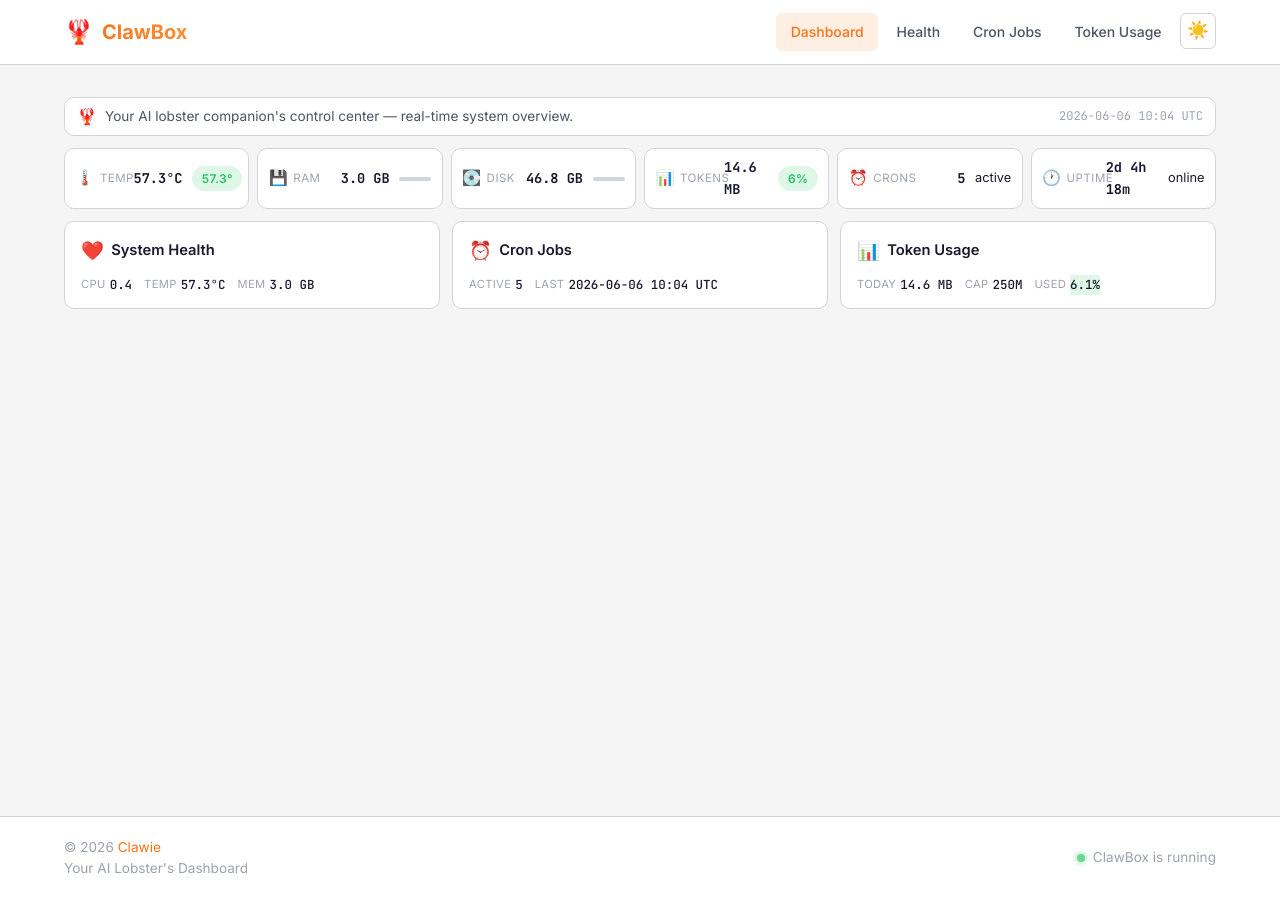
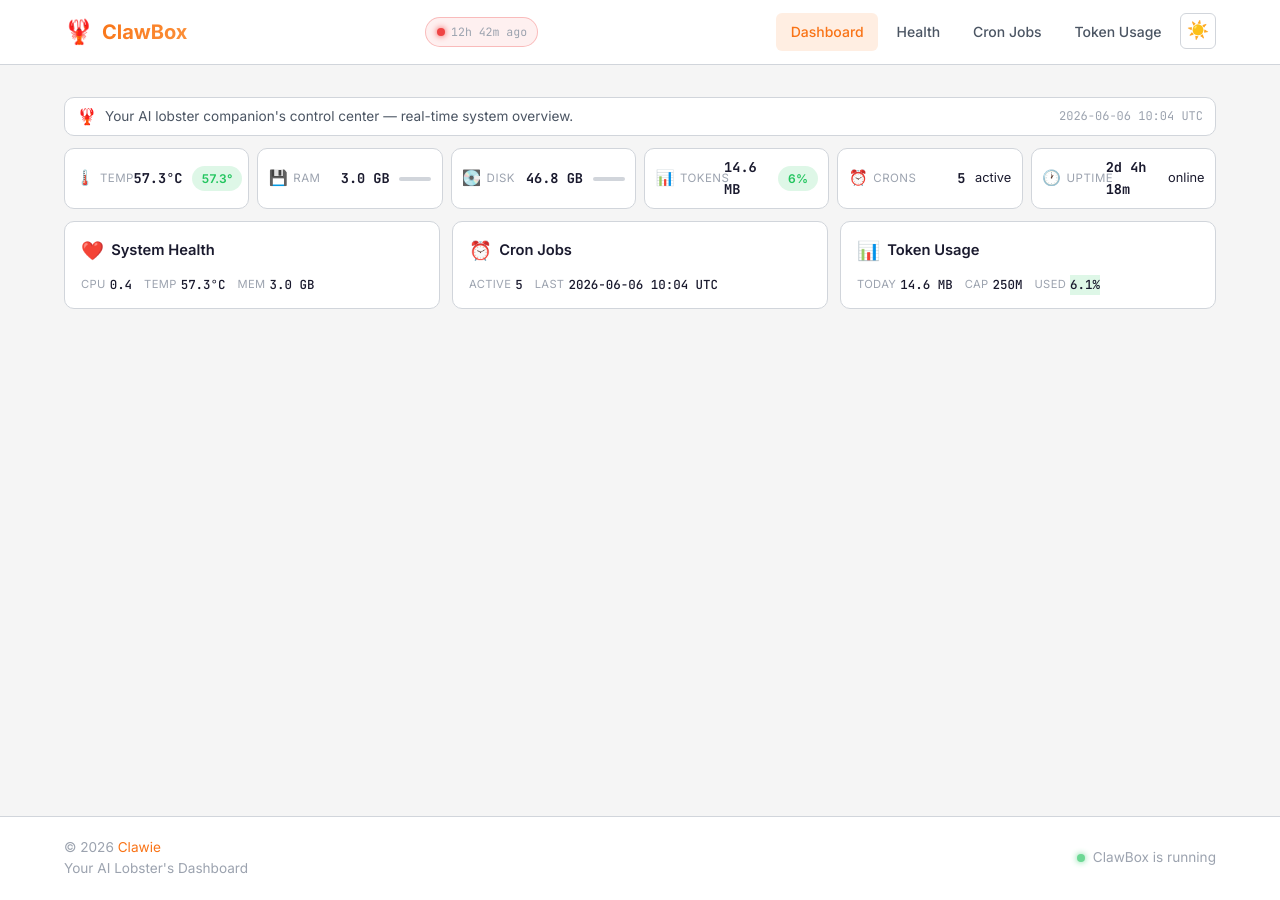
Before and after one commit to pvyver/ClawBox, a Jekyll site: the page built from index.md, in a window 1280 px wide. Built offline with Jekyll 4.4.1, drawn with Linux system fonts in a browser that asks for light colours.

Commit message:
feat: dashboard live status indicator with data freshness badge (#25) (#30)
Co-authored-by: yalexx <yanko@idrobots.com>

```diff
--- a/_includes/head.html
+++ b/_includes/head.html
@@ -9,3 +9,4 @@
 <link href="https://fonts.googleapis.com/css2?family=JetBrains+Mono:wght@400;500;700&family=Inter:wght@400;500;600;700&display=swap" rel="stylesheet">
 {% seo %}
 {% feed_meta %}
+<meta id="data-last-updated" data-iso="{{ site.data.site.last_updated | default: '' }}">
--- a/_includes/header.html
+++ b/_includes/header.html
@@ -5,6 +5,10 @@
         <span class="logo-icon">🦞</span>
         <span class="logo-text">{{ site.title }}</span>
       </a>
+      <div id="freshness-badge" class="freshness-badge" title="Data freshness">
+        <span class="freshness-dot"></span>
+        <span class="freshness-text"><span id="freshness-label">Checking...</span></span>
+      </div>
       <nav class="site-nav" aria-label="Main navigation">
         <button class="nav-toggle" aria-label="Toggle navigation">
           <span></span><span></span><span></span>
--- a/assets/css/style.css
+++ b/assets/css/style.css
@@ -117,8 +117,17 @@ img { max-width: 100%; height: auto; }
 .header-inner {
   display: flex;
   align-items: center;
-  justify-content: space-between;
+  justify-content: flex-start;
+  gap: 0.75rem;
   height: 64px;
+}
+
+.header-inner .site-logo {
+  margin-right: auto;
+}
+
+.header-inner .site-nav {
+  margin-left: auto;
 }
 
 .site-logo {
@@ -526,6 +535,82 @@ img { max-width: 100%; height: auto; }
 
 /* ═══ Responsive ═══ */
 
+/* ═══ Freshness indicator ═══ */
+
+.freshness-badge {
+  display: flex;
+  align-items: center;
+  gap: 0.4rem;
+  padding: 0.3rem 0.65rem;
+  border-radius: 999px;
+  font-size: 0.72rem;
+  font-family: var(--font-mono);
+  white-space: nowrap;
+  transition: background var(--transition), border-color var(--transition);
+  border: 1px solid var(--border);
+  background: var(--bg-card);
+}
+
+.freshness-dot {
+  width: 8px;
+  height: 8px;
+  border-radius: 50%;
+  flex-shrink: 0;
+  transition: background var(--transition), box-shadow var(--transition);
+}
+
+/* 🟢 Live — data updated within 60s */
+.freshness-badge.live {
+  border-color: rgba(34, 197, 94, 0.3);
+  background: rgba(34, 197, 94, 0.08);
+}
+.freshness-badge.live .freshness-dot {
+  background: var(--success);
+  box-shadow: 0 0 6px var(--success);
+}
+.freshness-badge.live .freshness-dot {
+  animation: pulse-fresh 2s ease-in-out infinite;
+}
+
+/* 🟡 Stale — data 1-10 min old */
+.freshness-badge.stale {
+  border-color: rgba(234, 179, 8, 0.3);
+  background: rgba(234, 179, 8, 0.08);
+}
+.freshness-badge.stale .freshness-dot {
+  background: var(--warning);
+  box-shadow: 0 0 6px var(--warning);
+}
+
+/* 🔴 Offline — data >10 min old */
+.freshness-badge.offline {
+  border-color: rgba(239, 68, 68, 0.3);
+  background: rgba(239, 68, 68, 0.08);
+}
+.freshness-badge.offline .freshness-dot {
+  background: var(--danger);
+  box-shadow: 0 0 6px var(--danger);
+}
+
+.freshness-text {
+  color: var(--text-muted);
+}
+
+@keyframes pulse-fresh {
+  0%, 100% { opacity: 1; box-shadow: 0 0 4px var(--success); }
+  50% { opacity: 0.6; box-shadow: 0 0 10px var(--success); }
+}
+
+/* Respect reduced motion */
+@media (prefers-reduced-motion: reduce) {
+  .freshness-badge.live .freshness-dot {
+    animation: none;
+  }
+  @keyframes pulse-fresh {
+    0%, 100% { opacity: 1; box-shadow: 0 0 4px var(--success); }
+  }
+}
+
 /* ═══ Theme toggle button ═══ */
 .theme-btn {
   display: flex;
--- a/assets/js/main.js
+++ b/assets/js/main.js
@@ -88,5 +88,80 @@
     });
   })();
 
+  // ⏱ Data freshness indicator
+  (function initFreshness() {
+    var badge = document.getElementById('freshness-badge');
+    var label = document.getElementById('freshness-label');
+    if (!badge || !label) return;
+
+    // Reference timestamp: injected by Jekyll from site.json
+    var lastUpdated = null;
+    var metaEl = document.getElementById('data-last-updated');
+    if (metaEl && metaEl.getAttribute('data-iso')) {
+      lastUpdated = new Date(metaEl.getAttribute('data-iso'));
+    }
+
+    // Fallback: also try to parse inline data from footer/header page info
+    var dataEl = document.getElementById('data-last-updated-inline');
+    if (!lastUpdated && dataEl && dataEl.textContent) {
+      lastUpdated = new Date(dataEl.textContent);
+    }
+
+    function updateFreshness() {
+      var now = Date.now();
+      var badgeEl = document.getElementById('freshness-badge');
+      var labelEl = document.getElementById('freshness-label');
+      if (!badgeEl || !labelEl) return;
+
+      if (!lastUpdated || isNaN(lastUpdated.getTime())) {
+        badgeEl.className = 'freshness-badge offline';
+        labelEl.textContent = 'No data';
+        return;
+      }
+
+      var elapsedMs = now - lastUpdated.getTime();
+      var elapsedSec = Math.floor(elapsedMs / 1000);
+
+      if (elapsedMs < 0) {
+        // Timestamp is in the future — treat as live
+        badgeEl.className = 'freshness-badge live';
+        labelEl.textContent = 'Live';
+        return;
+      }
+
+      var className, text;
+
+      if (elapsedSec <= 60) {
+        // 🟢 Live: within 60s
+        className = 'live';
+        text = elapsedSec <= 5 ? 'Live' : elapsedSec + 's ago';
+      } else if (elapsedSec <= 600) {
+        // 🟡 Stale: 1-10 min
+        className = 'stale';
+        var min = Math.floor(elapsedSec / 60);
+        var sec = elapsedSec % 60;
+        text = min + 'm ' + sec + 's ago';
+      } else {
+        // 🔴 Offline: >10 min
+        className = 'offline';
+        var minutes = Math.floor(elapsedSec / 60);
+        var hours = Math.floor(minutes / 60);
+        if (hours >= 1) {
+          var remMin = minutes % 60;
+          text = hours + 'h ' + remMin + 'm ago';
+        } else {
+          text = minutes + 'm ago';
+        }
+      }
+
+      badgeEl.className = 'freshness-badge ' + className;
+      labelEl.textContent = text;
+    }
+
+    // Update immediately, then every 1s
+    updateFreshness();
+    setInterval(updateFreshness, 1000);
+  })();
+
   console.log('🦞 ClawBox dashboard loaded \u2014', nowISO());
 })();
```
